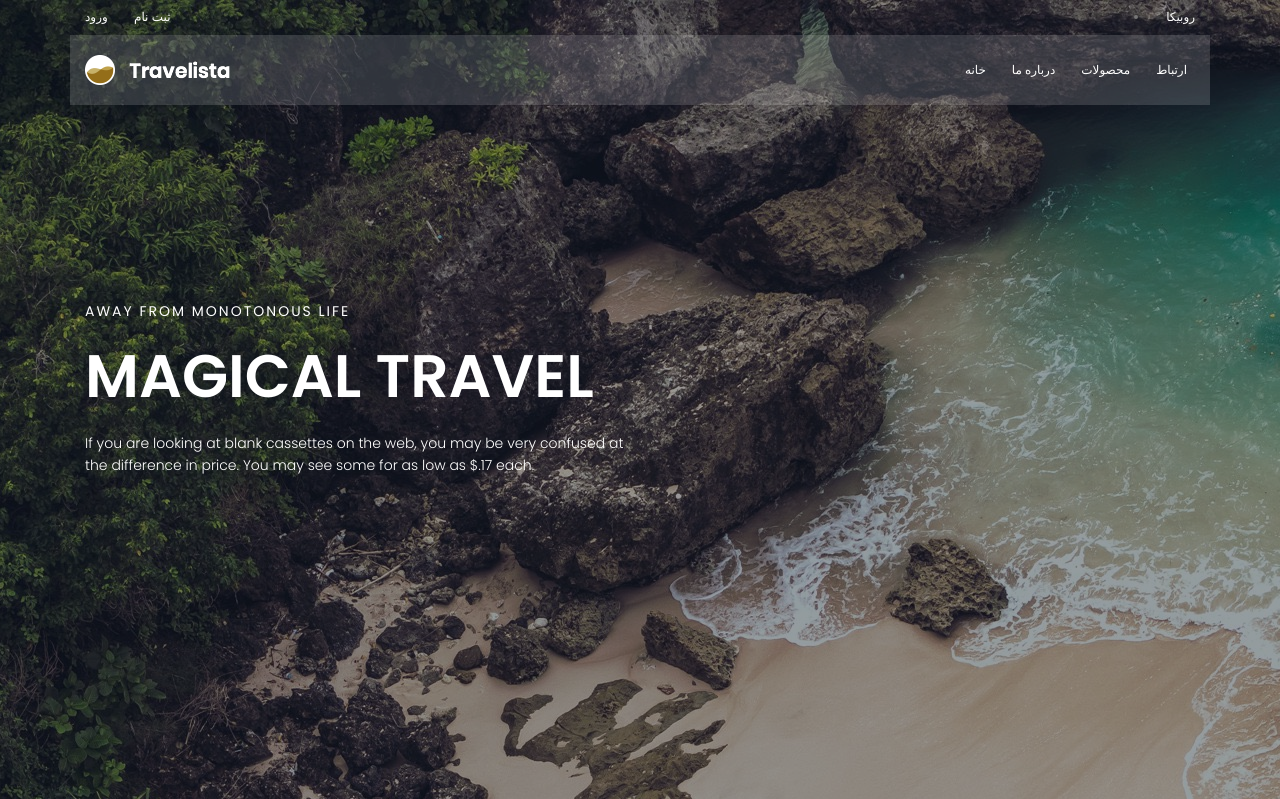
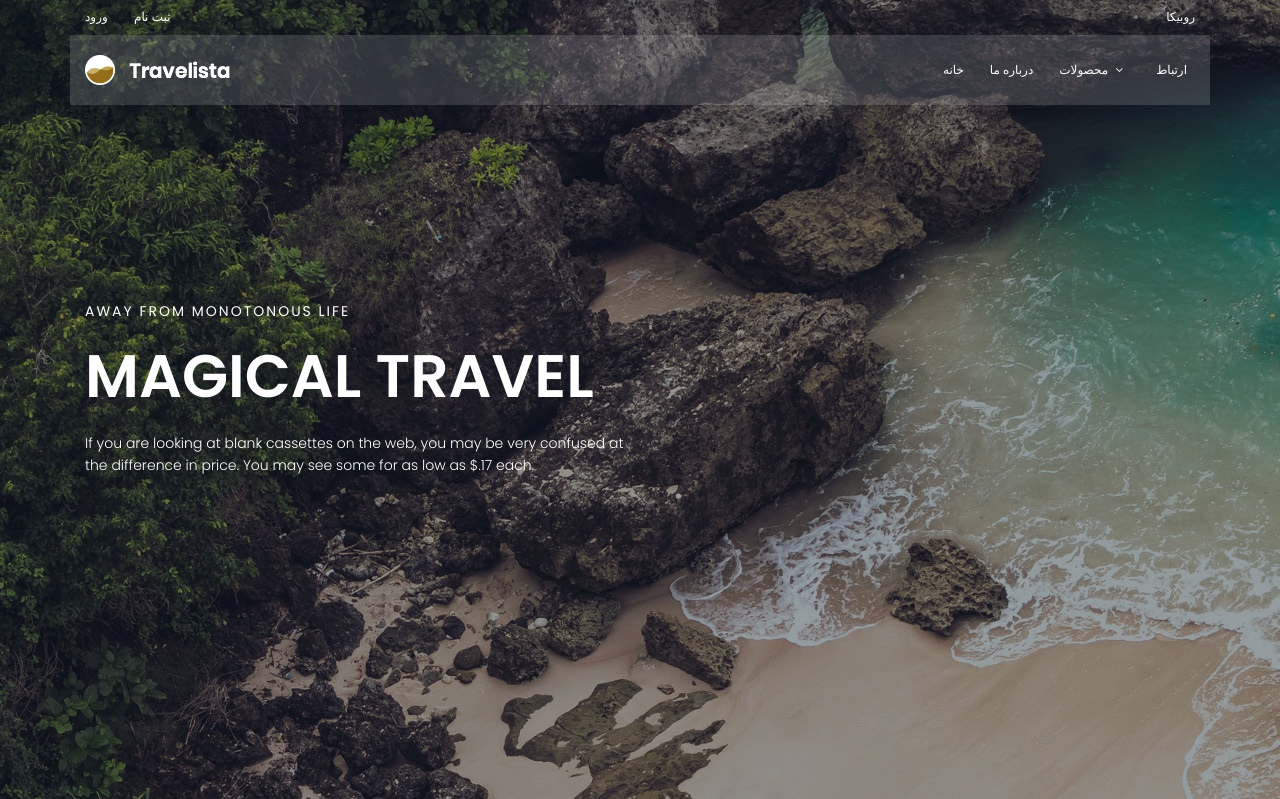
Before and after one commit to yoonZINO/mysite, a Django app: page / in a window 1280 px wide. Shown: the top 799 px of the page. Run offline with Django 5.2, Linux system fonts and the light colour scheme; some libraries are stand-ins or nearby versions.

Commit message:
....
starting to change proj style to make more app and more variety for products

```diff
--- a/templates/base.html
+++ b/templates/base.html
@@ -67,10 +67,12 @@
                     <ul class="nav-menu">
                         <li><a href="{% url 'django_app:index' %}">خانه</a></li>
                         <li><a href="{% url 'django_app:about' %}">درباره ما</a></li>
-                        <li><a href="{% url 'blog:index' %}">محصولات</a></li>
-
+                        <li class="menu-has-children"><a href="">محصولات</a>
+                            <ul>
+                                <li><a href="{% url 'blog:index' %}">فرم مدارس</a></li>
+                                <li><a href="#">فرم رستوان</a></li>
+                            </ul>
                         </li>
-
                         <li><a href="{%url 'django_app:contact' %}">ارتباط</a></li>
                     </ul>
                 </nav><!-- #nav-menu-container -->
```
